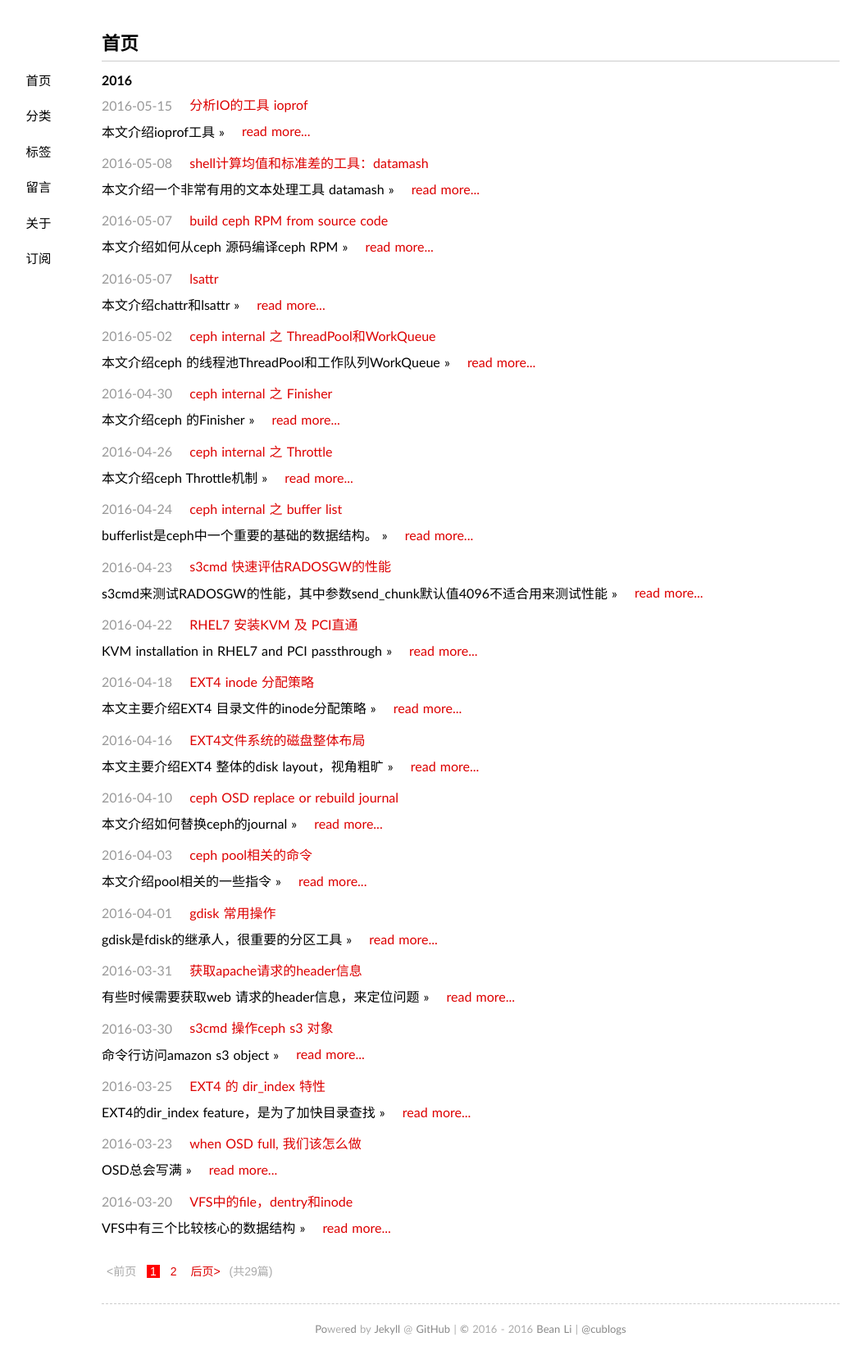
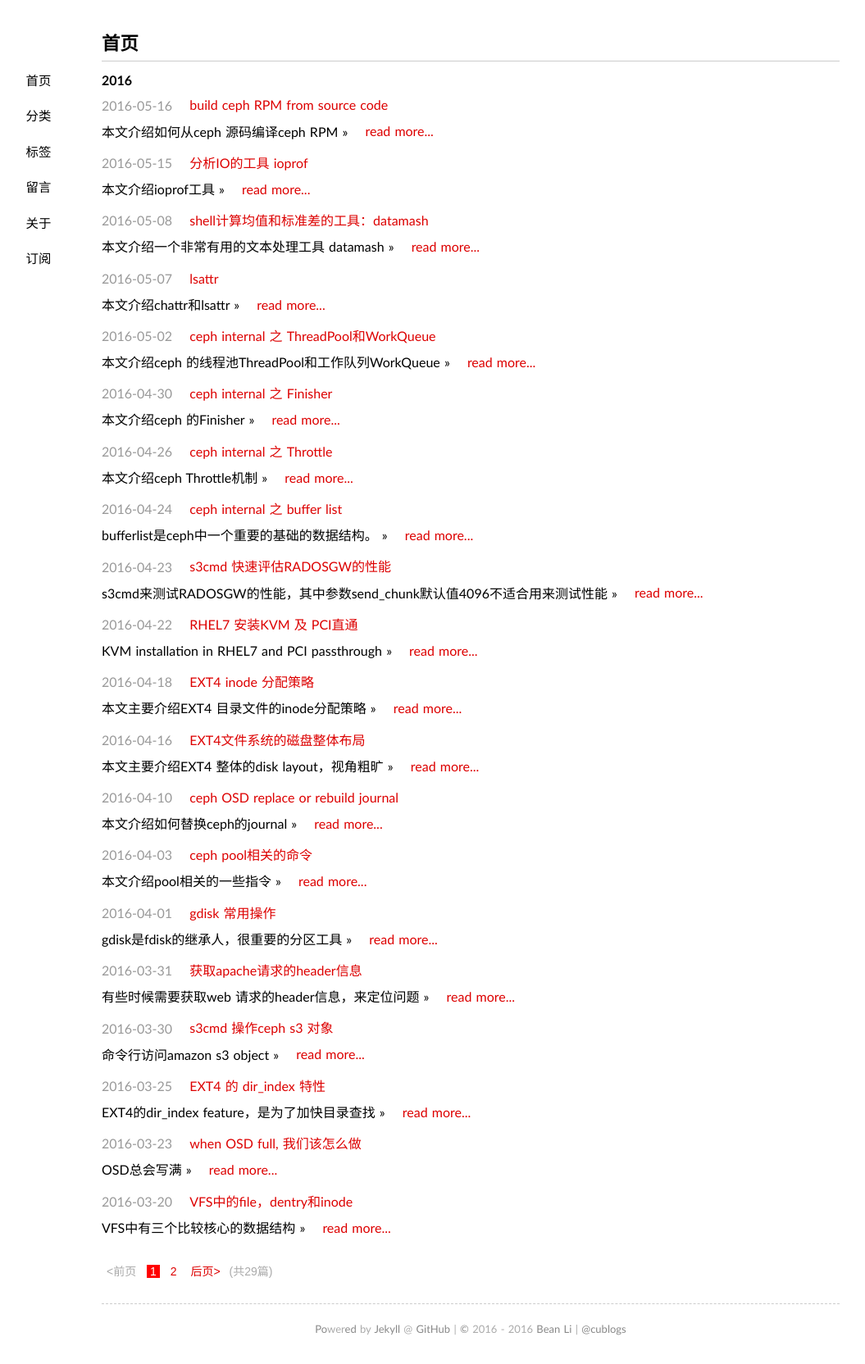
Before and after one commit to Bean-Li/Bean-Li.github.io, a Jekyll site: the page built from index.html, in a window 1280 px wide. Shown: the whole page at 82% size, without its empty margins (66-1121 px from the left). Built offline with Jekyll 4.4.1, drawn with Linux system fonts in a browser that asks for light colours; some web fonts are replaced; the list of posts is cut into pages by our own code.

Commit message:
change create time of build ceph rpm

```diff
--- a/_posts/2016-05-16-build-ceph-rpm.md
+++ b/_posts/2016-05-16-build-ceph-rpm.md
@@ -1,7 +1,7 @@
 ---
 layout: post
 title: build ceph RPM from source code
-date: 2016-05-07 14:44:40
+date: 2016-05-16 21:39:40
 categories: ceph
 tag: ceph
 excerpt: 本文介绍如何从ceph 源码编译ceph RPM
```
